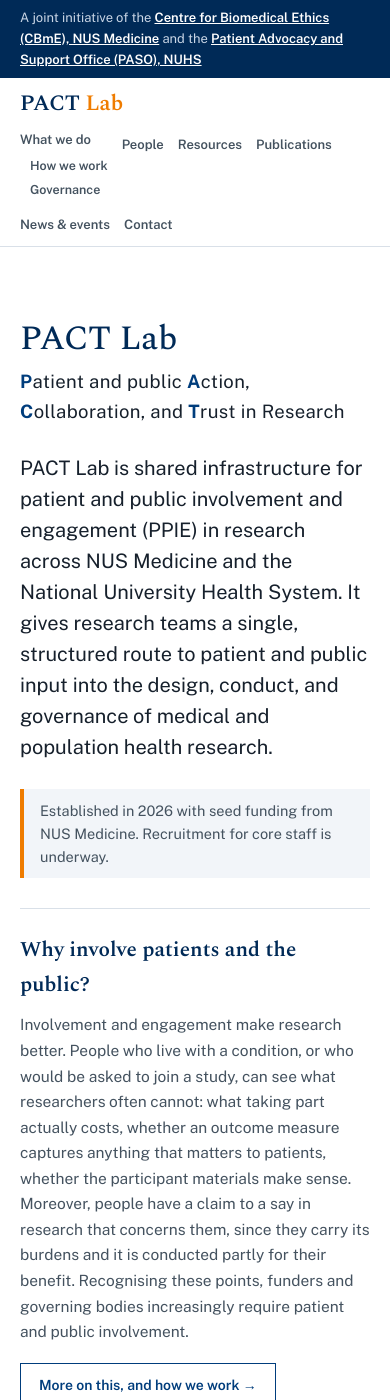
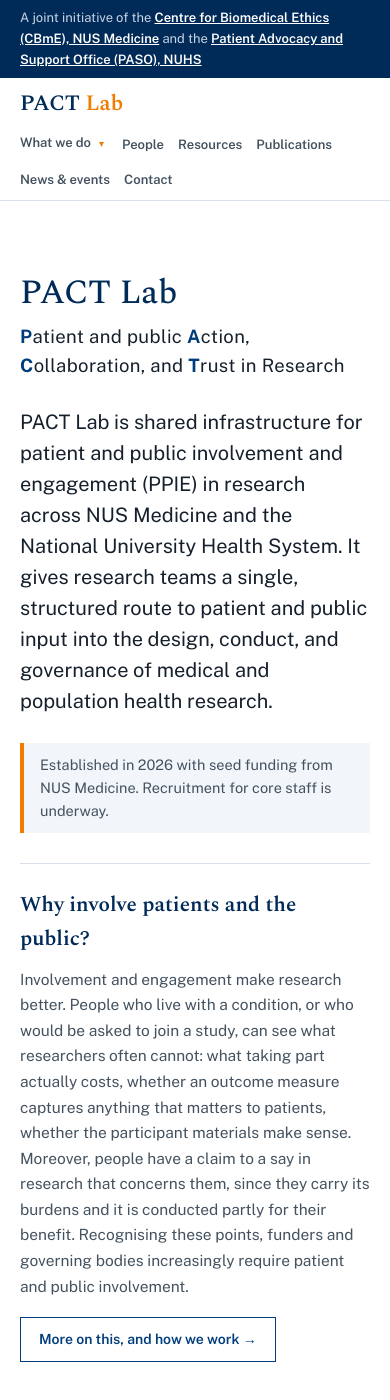
Before and after one commit to earp-lab/pact-lab, a Jekyll site: the page built from index.html, in a window 390 px wide and 1400 px high. Built offline with Jekyll 4.4.1, drawn with Linux system fonts in a browser that asks for light colours.

Commit message:
Add files via upload

```diff
--- a/_includes/nav.html
+++ b/_includes/nav.html
@@ -3,7 +3,7 @@
     <a class="brand" href="{{ '/' | relative_url }}">PACT<span>&nbsp;Lab</span></a>
     <ul class="navlinks">
       <li class="hasmenu">
-        <a href="{{ '/' | relative_url }}#services">What we do <span class="caret" aria-hidden="true">&#9662;</span></a>
+        <a href="{{ '/' | relative_url }}#services">What we do</a><button type="button" class="caretbtn" aria-expanded="false" aria-label="Show more under What we do">&#9662;</button>
         <ul class="submenu">
           <li><a href="{{ '/' | relative_url }}#model">How we work</a></li>
           <li><a href="{{ '/' | relative_url }}#governance">Governance</a></li>
--- a/assets/css/style.css
+++ b/assets/css/style.css
@@ -389,25 +389,22 @@
   section.people{padding-top:34px}
   section.people .subhead:first-of-type{margin-top:0}
 
-  /* Navigation submenu */
-  .navlinks .hasmenu{position:relative}
-  .navlinks .caret{font-size:9px;margin-left:2px;color:var(--orange)}
+  /* Navigation submenu, opened by the caret button */
+  .navlinks .hasmenu{position:relative;display:flex;align-items:center;gap:4px}
+  .navlinks .caretbtn{
+    background:none;border:none;padding:2px 4px;cursor:pointer;line-height:1;
+    font-size:10px;color:var(--orange);font-family:inherit;
+  }
+  .navlinks .caretbtn:hover{color:var(--navy)}
   .navlinks .submenu{
     display:none;position:absolute;top:100%;left:-14px;z-index:20;
     background:var(--white);border:1px solid var(--line);list-style:none;
     padding:6px 0;min-width:190px;box-shadow:0 6px 18px rgba(0,42,87,.10);
   }
-  .navlinks .hasmenu:hover .submenu,
-  .navlinks .hasmenu:focus-within .submenu{display:block}
+  .navlinks .hasmenu.open .submenu{display:block}
   .navlinks .submenu li{display:block}
-  .navlinks .submenu a{display:block;padding:8px 16px;font-weight:600;font-size:13.5px}
+  .navlinks .submenu a{display:block;padding:8px 16px;font-weight:600;font-size:13.5px;white-space:nowrap}
   .navlinks .submenu a:hover{background:var(--tint);color:var(--navy)}
   @media(max-width:760px){
-    .navlinks .submenu{
-      display:block;position:static;border:none;box-shadow:none;padding:0;min-width:0;
-      margin-left:10px;
-    }
-    .navlinks .submenu a{padding:2px 0;font-size:12.5px;color:var(--ink-soft)}
-    .navlinks .caret{display:none}
-    .navlinks .hasmenu{display:flex;flex-direction:column;gap:4px}
+    .navlinks .submenu{left:0}
   }
```
Also changed, not shown: other parts of _includes/nav.html (+19 -0 lines).
